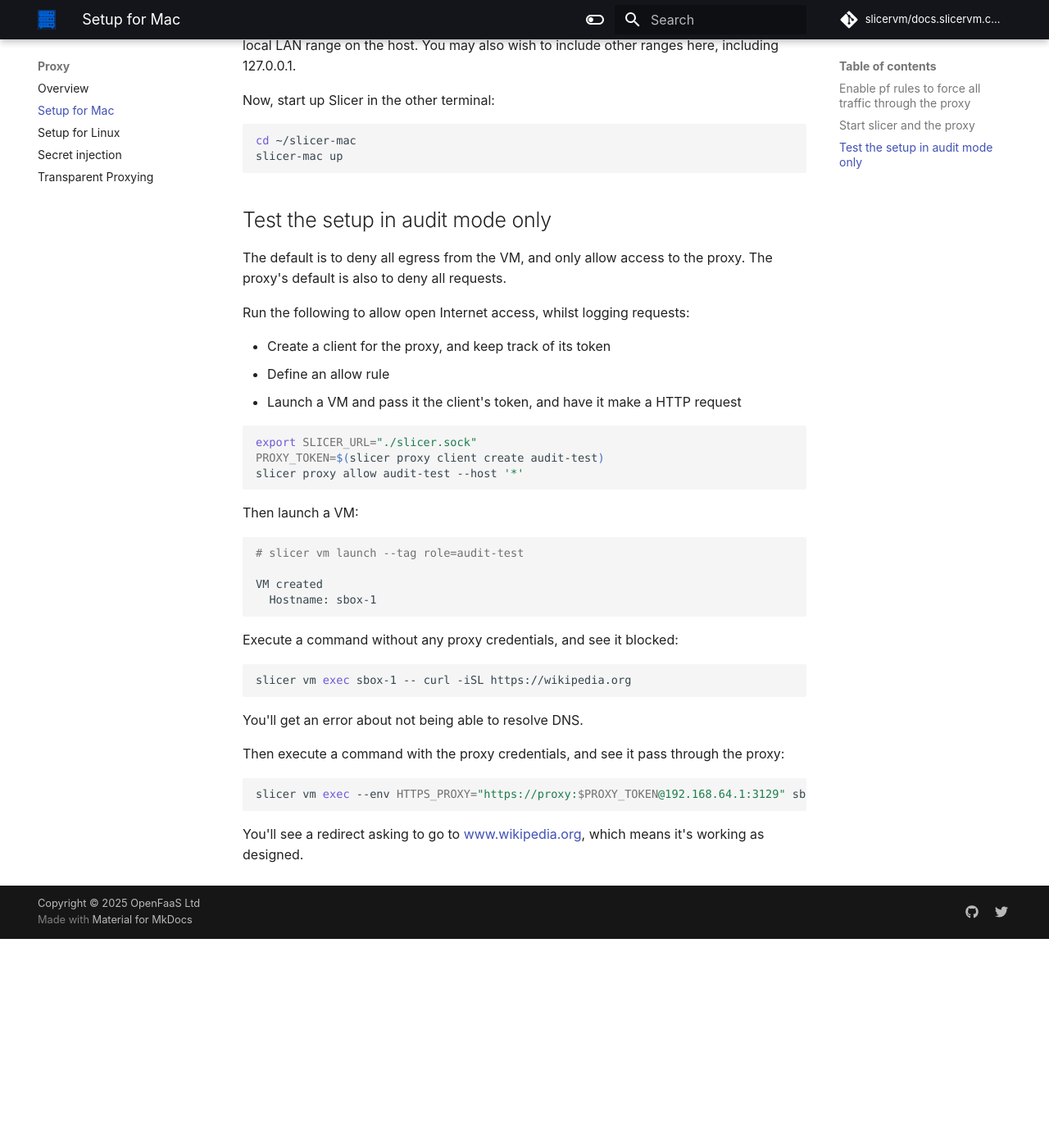
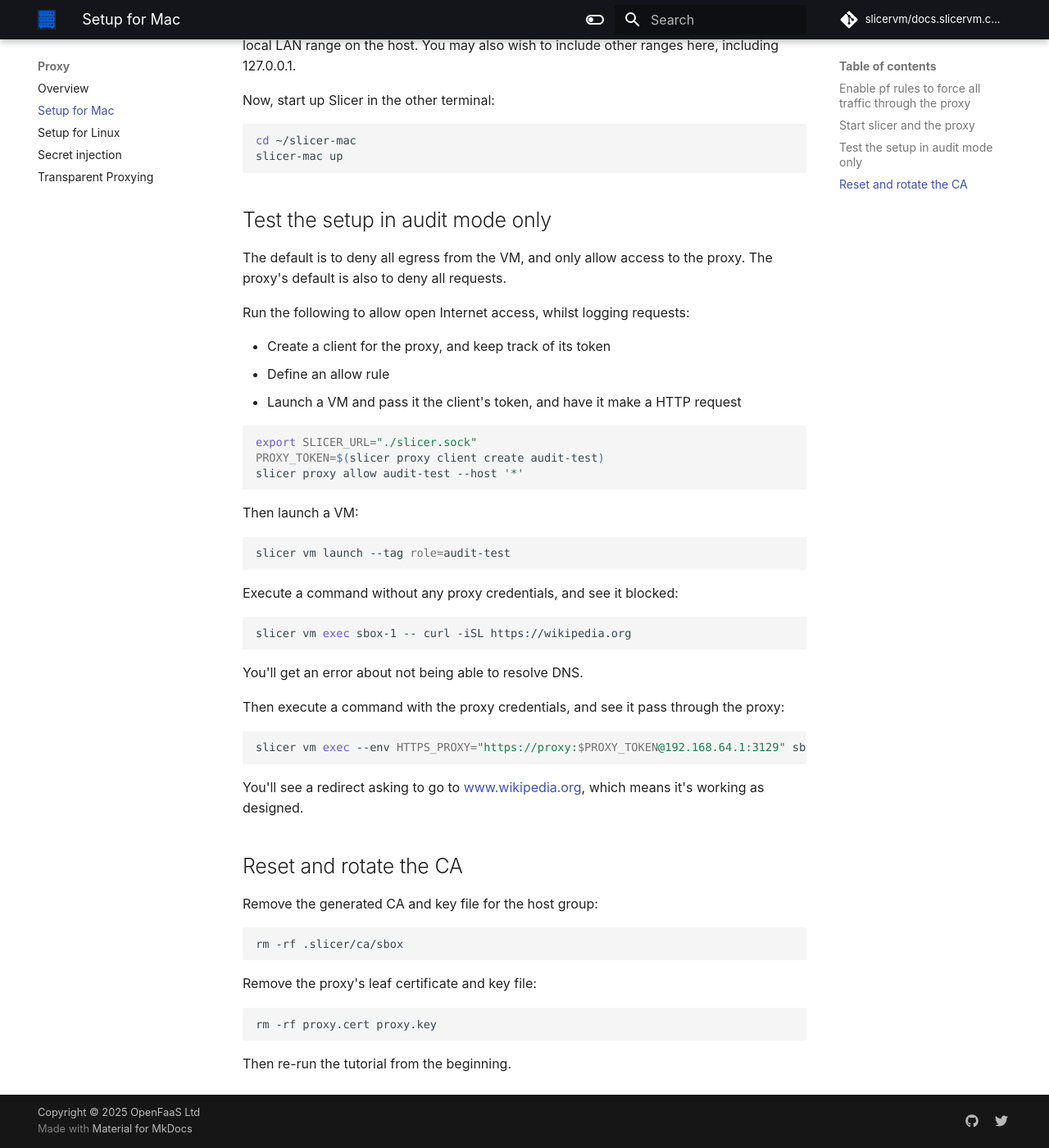
Before and after one commit to slicervm/docs.slicervm.com, an MkDocs documentation site: the page built from docs/proxy/mac.md, in a window 1280 px wide and 1400 px high, scrolled down 1921 px. Shown: the whole window at 82% size. Built offline with MkDocs 1.6.1 and Material for MkDocs 9.7.7, drawn with Linux system fonts in a browser that asks for light colours; some web fonts are replaced; comment, search, counter and statistics services are not loaded; before the commit the page ends 3066 px from its top, so only the background shows below that.

Commit message:
Note on resetting
Signed-off-by: Alex Ellis (OpenFaaS Ltd) <alexellis2@gmail.com>

````diff
--- a/docs/proxy/mac.md
+++ b/docs/proxy/mac.md
@@ -106,10 +106,7 @@
 Then launch a VM:
 
 ```bash
-# slicer vm launch --tag role=audit-test
-
-VM created
-  Hostname: sbox-1
+slicer vm launch --tag role=audit-test
 ```
 
 Execute a command without any proxy credentials, and see it blocked:
@@ -127,3 +124,19 @@
 ```
 
 You'll see a redirect asking to go to www.wikipedia.org, which means it's working as designed.
+
+## Reset and rotate the CA
+
+Remove the generated CA and key file for the host group:
+
+```bash
+rm -rf .slicer/ca/sbox
+```
+
+Remove the proxy's leaf certificate and key file:
+
+```bash
+rm -rf proxy.cert proxy.key
+```
+
+Then re-run the tutorial from the beginning.
````
Also changed, not shown: docs/proxy/linux.md (+16 -0 lines).
